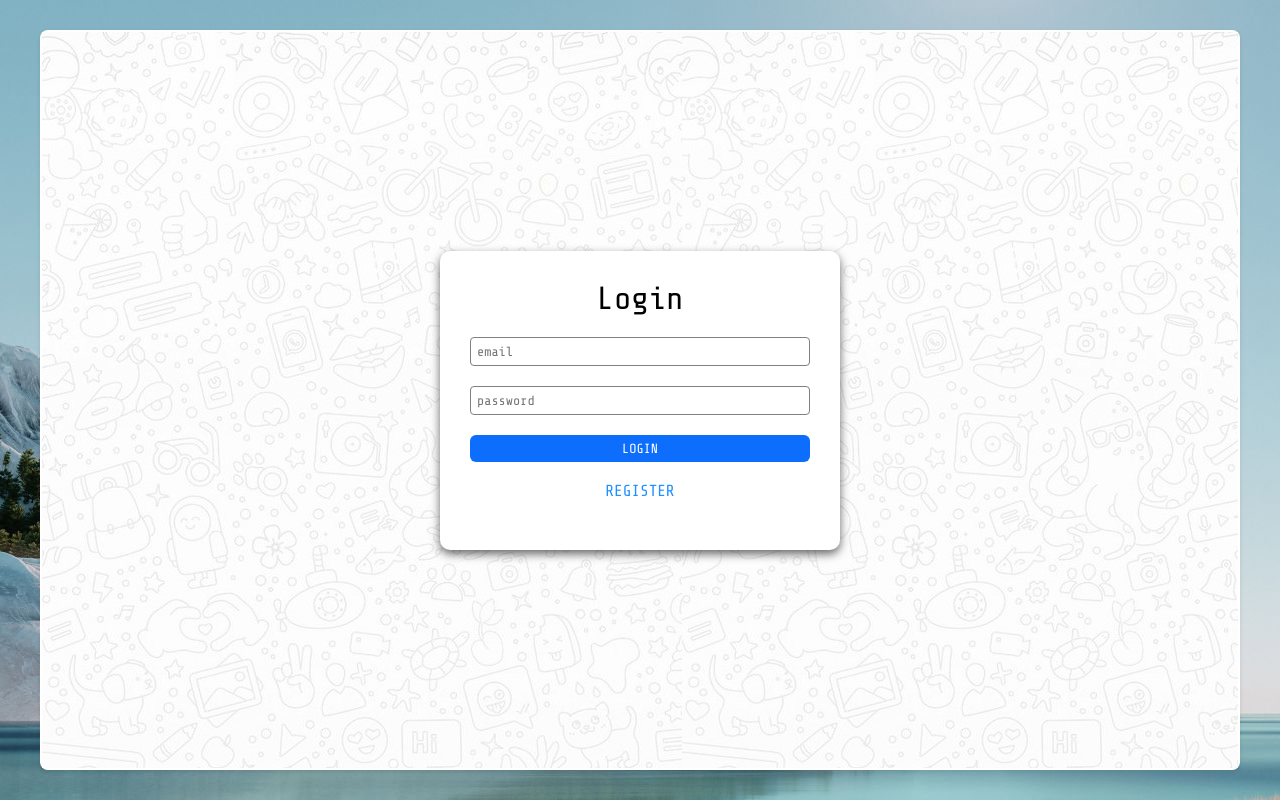
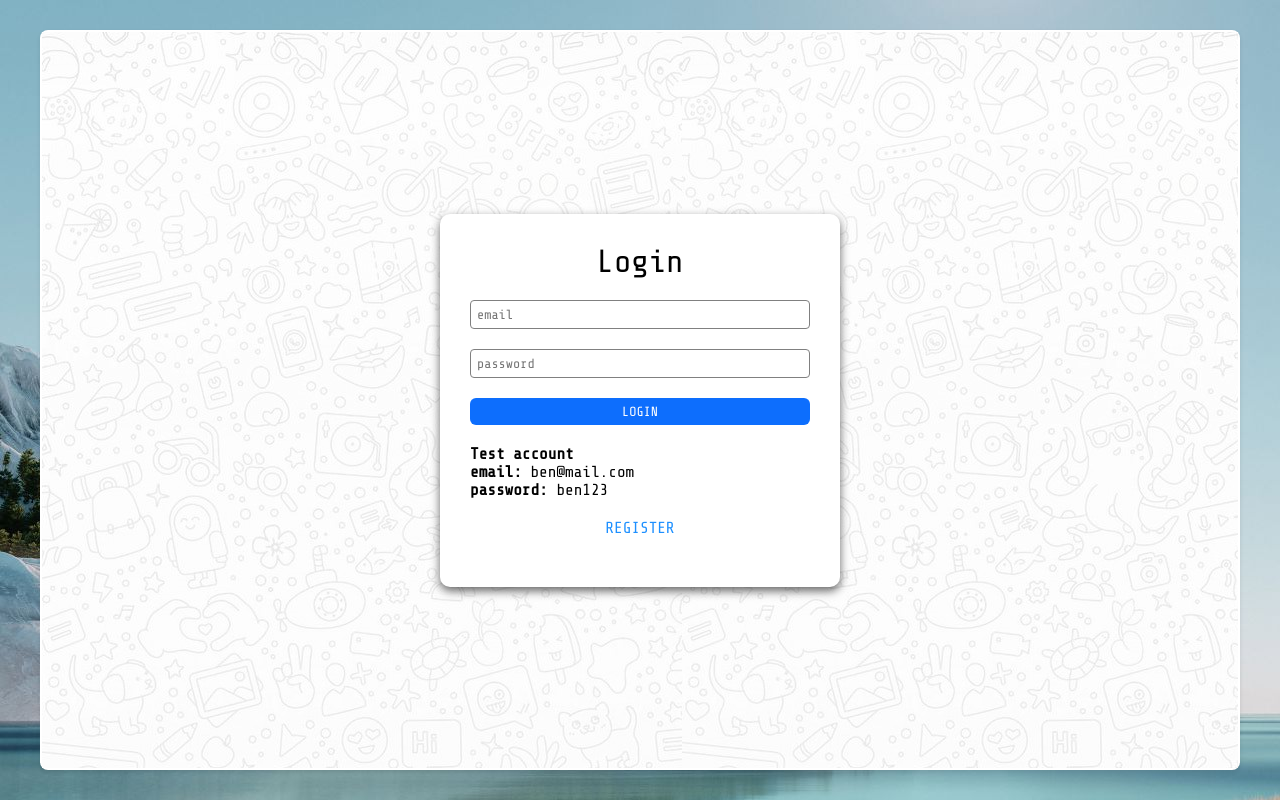
Before and after one commit to nidvar/mern-rt-chat-ui, a React (Vite) app: page /login in a window 1280 px wide. Built offline with nearby package versions, Linux system fonts and the light colour scheme; no server answers.

Commit message:
guest account directions

```diff
--- a/src/index.css
+++ b/src/index.css
@@ -362,6 +362,11 @@ a {
     color: grey;
 }
 
+.guest-account {
+    line-height: normal;
+    text-align: left;
+}
+
 @media (min-width: 700px) {
 
     .my-app {
--- a/src/pages/LoginPage.tsx
+++ b/src/pages/LoginPage.tsx
@@ -81,6 +81,11 @@ const LoginPage = function(){
                         onChange={function(e){setPassword(e.target.value); setErrorMessage('')}}
                     />
                     <button type="submit">LOGIN</button>
+                    <div className='guest-account'>
+                        <p><span className='bold'>Test account</span></p>
+                        <p><span className='bold'>email:</span> ben@mail.com</p>
+                        <p><span className='bold'>password:</span> ben123</p>
+                    </div>
                     <p><Link to='/signup' className='link'>REGISTER</Link></p>
                     <p className='error'>{errorMessage}</p>
                 </form>
```
